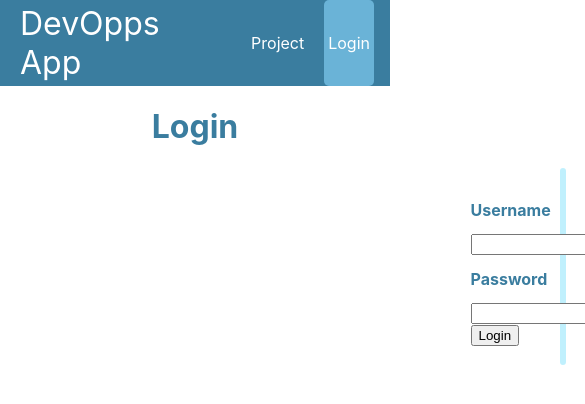
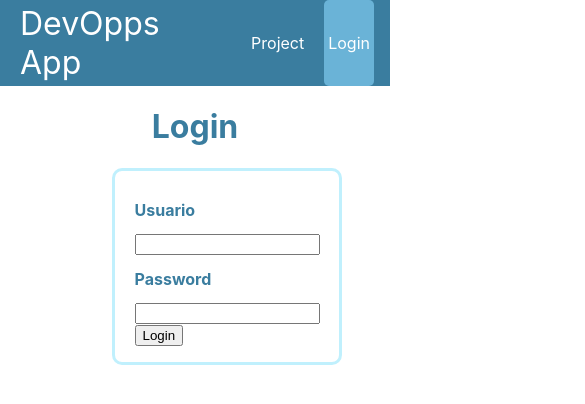
Before and after one commit to Geraldi-Mejia/Redes-Negocios, a React (Create React App) app: page /login in a window 390 px wide. Shown: the top 404 px of the page, 585 px wide, since content can reach past the window. Built offline with nearby package versions, Linux system fonts and the light colour scheme.

Commit message:
local login

```diff
--- a/public/index.html
+++ b/public/index.html
@@ -24,7 +24,7 @@
       work correctly both with client-side routing and a non-root public URL.
       Learn how to configure a non-root public URL by running `npm run build`.
     -->
-    <title>React App</title>
+    <title>Redes</title>
   </head>
   <body>
     <noscript>You need to enable JavaScript to run this app.</noscript>
--- a/src/pages/Login.js
+++ b/src/pages/Login.js
@@ -1,6 +1,6 @@
 import LoginC from './LoginC'
 export default function About() {
-    return <div><h1>Login</h1>
+    return <div><h1 id='log'>Login</h1>
         <LoginC>
 
         </LoginC>
--- a/src/pages/LoginC.js
+++ b/src/pages/LoginC.js
@@ -1,13 +1,72 @@
-export default function Login(){ return (
+import React, { useState } from "react";
+//import ReactDOM from "react";
+
+export default function Login() {
+    const [errorMessages, setErrorMessages] = useState({});
+    const [isSubmitted, setIsSubmitted] = useState(false);
+    const [isAdmin, setIsAdmin] = useState(false);
+    const [userD, setUserD] = useState({});
+    var userName = {};
+
+    const database = [{
+        username: "u",
+        rol: 1,
+        password: "p"
+    }, {
+        username: "user2",
+        rol: 2,
+        password: "pass2"
+    }];
+    const errors = {
+        err: "Informacion invalida",
+    };
+
+    const handleSubmit = (event) => {
+        //prevent page reload
+        event.preventDefault();
+        var { uname, pass } = document.forms[0];
+
+
+        //find user login info
+        const userData = database.find((user) => user.username === uname.value);
+
+        if (userData) {
+            if (userData.password !== pass.value) {
+                setErrorMessages({ name: "pass", message: errors.err });
+
+            } else {
+                setIsSubmitted(true);
+                if (userData.rol === 1) {
+                    setIsAdmin(true);
+                }
+
+                userName = { name: userData.username, rol: userData.rol, pass: userData.password };
+                setUserD(userName);
+                console.log(userD.value);
+            }
+        } else {
+            setErrorMessages({ name: "uname", message: errors.err });
+        }
+
+    };
+    const renderErrorMessage = (name) =>
+        name === errorMessages.name && (
+            <div className="error">{errorMessages.message}</div>
+        );
+
+    const renderForm = (
         <div className="login-wrapper">
-           <form>
+            <form onSubmit={handleSubmit}>
                 <label>
-                <h2> Username</h2>
-                <input type="text" />
+                    <h2> Usuario</h2>
+                    <input type="text" name="uname" required />
+
                 </label>
                 <label>
                     <h2>Password</h2>
-                <input type="password" />
+                    <input type="password" id="password" name="pass" required />
+                    {renderErrorMessage("uname")}
+                    {renderErrorMessage("pass")}
                 </label>
                 <div>
                     <button type="submit">Login</button>
@@ -16,6 +75,33 @@ export default function Login(){ return (
             </form>
 
         </div>
+    );
+    const renderAdmin = (
+        <div className="dash-Admin">
+            <h2 className="dash">
+                Dashboard
+            </h2>
+            <p>Bienvenido al panel de <strong>Administrador</strong>, Se ha logueado exitosamente</p>
+        </div>
+    );
+    const renderUserVIP = (
 
+        <div className="dash-Admin">
+            <h2 className="dash">
+                Dashboard
+            </h2>
+            <p>Bienvenido al contenido <strong>exclusivo</strong>, Se ha logueado exitosamente</p>
+        </div>
+    );
+    const renderDashboard = (
+
+        <div>
+            {isAdmin ? renderAdmin : renderUserVIP}
+        </div>
+    );
+    return (
+        <div>
+            {isSubmitted ? renderDashboard : renderForm}
+        </div>
     )
 }
--- a/src/styles/App.css
+++ b/src/styles/App.css
@@ -35,9 +35,12 @@
   border: solid;
   border-color: #61dafb66;
   border-radius: 10px;
-  margin: 0 35rem;
-  padding: 1rem 0rem;
+  margin: 0 7rem;
+  padding: 1rem 7rem;
 
+}
+.error{
+  color: red
 }
 h2{
   font-size: 1rem;
@@ -45,6 +48,15 @@ h2{
 }
 input{
 
+}
+.dash{
+  font-size: 1.5rem;
+  color: rgb(58, 125, 159);
+}
+.dash-Admin{
+  display: flex;
+  flex-direction: column;
+  align-items: center;
 }
 
 @keyframes App-logo-spin {
--- a/src/styles/index.css
+++ b/src/styles/index.css
@@ -43,4 +43,7 @@ p{
   p{
     font-size: 0.8rem;
   }
+  .login-wrapper{
+    margin: 0 5rem;
+  }
 }
```
Also changed, not shown: src/styles/styles.css (line endings or trailing spaces). Lines whose indentation alone changed are shown as unchanged.
